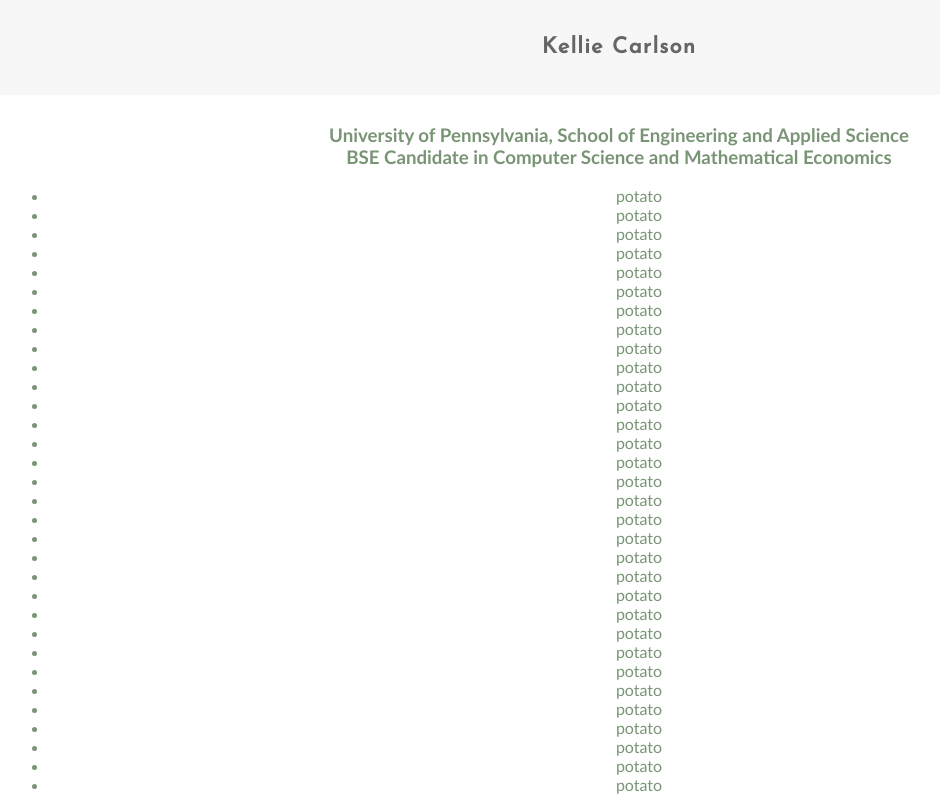
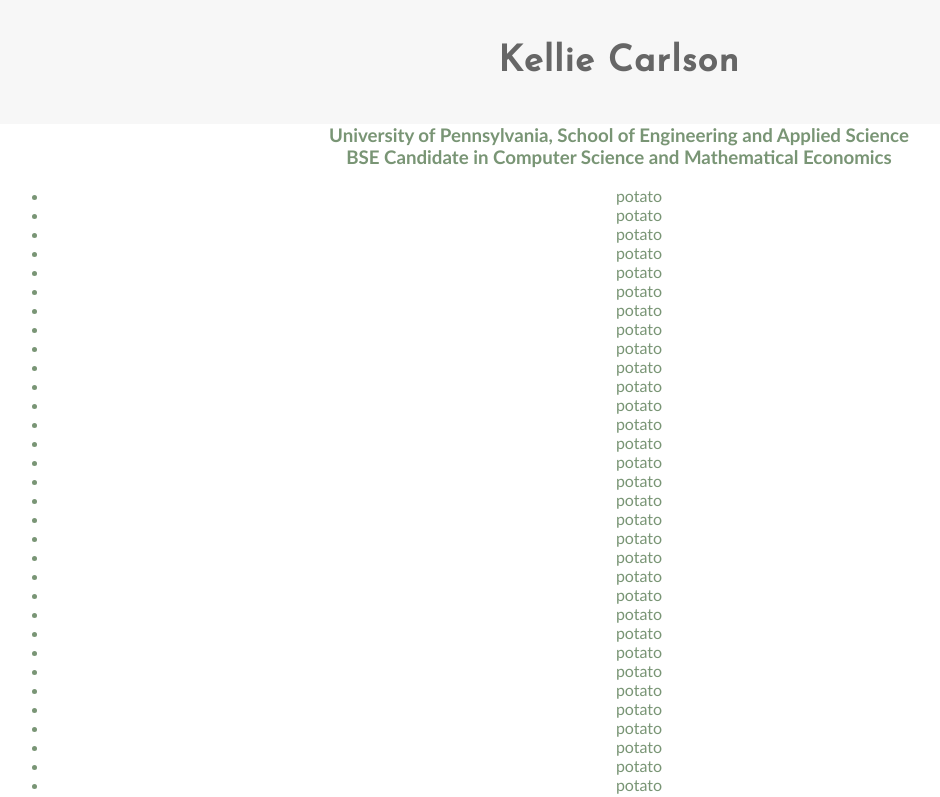
Before and after one commit to carlsonkellie/2017-website, a plain HTML site: page index.html in a window 1280 px wide. Shown: the top 797 px of the page, without its empty margins (21-961 px from the left). Drawn offline with Linux system fonts and the light colour scheme.

Commit message:
Update main.css

```diff
--- a/main.css
+++ b/main.css
@@ -24,10 +24,7 @@ body {
 	font-weight: 500;
 	padding: 20px;
 	letter-spacing: 1.3px;
-}
-
-h1 {
-	font-size:22px;
+	font-size: 18px;
 }
 
 .studentDescription {
```
